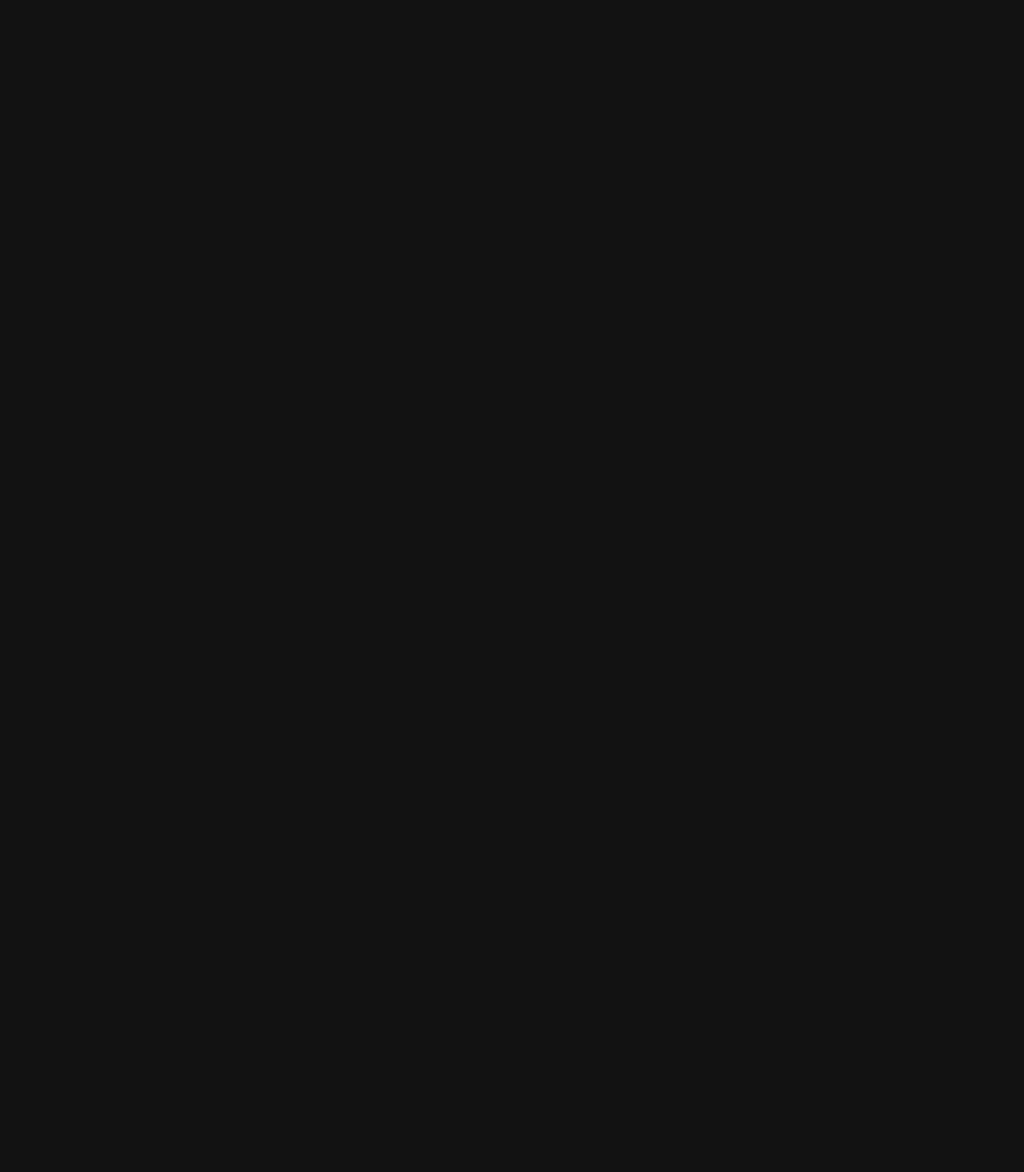
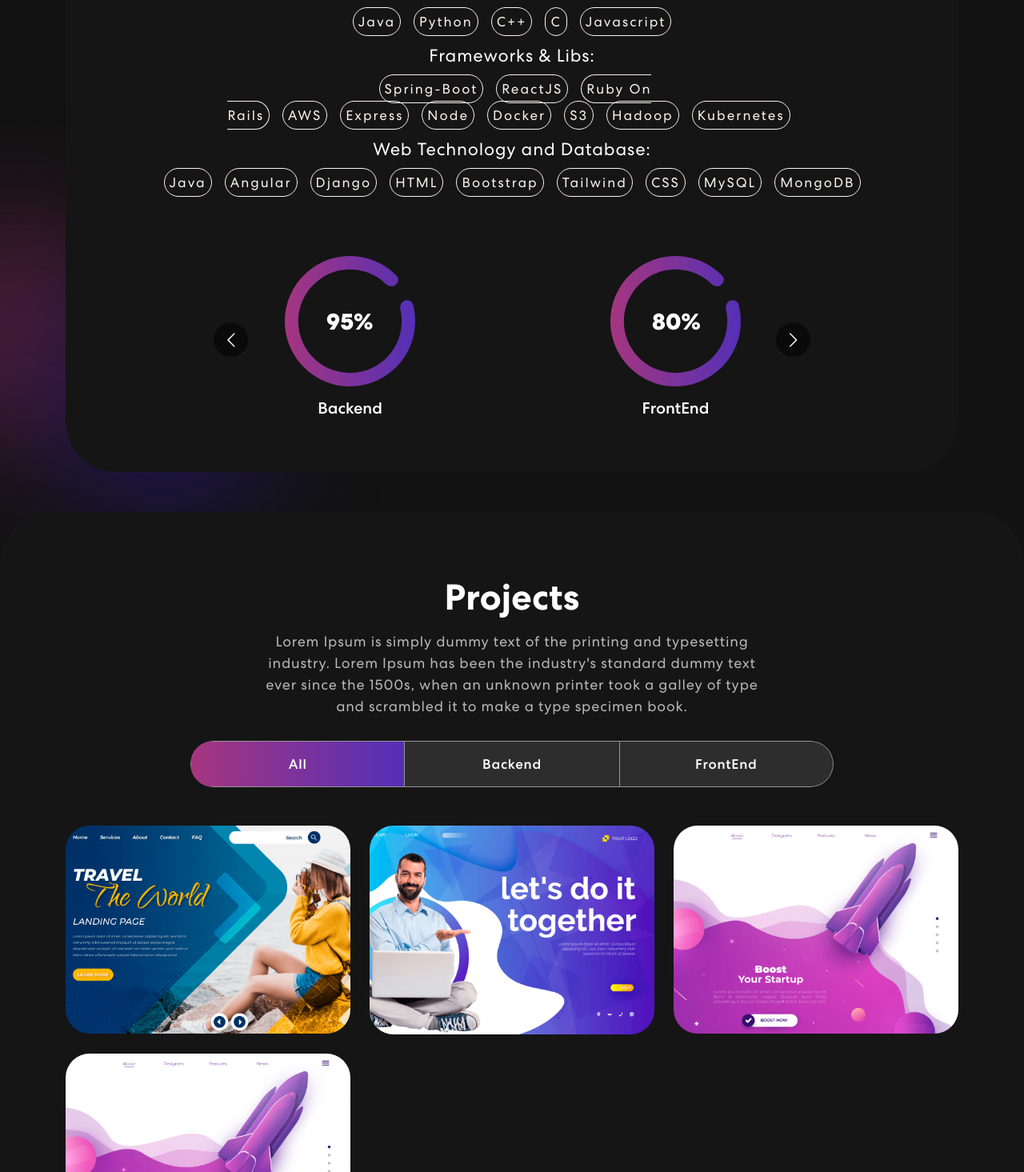
Before and after one commit to vickymachado24/portfolio-app, a React (Create React App) app: page / in a window 1280 px wide. Shown: the part 925-2390 px from the top of the page at 80% size. Before the commit the page ends 826 px from the top, so only its background shows below. Built offline with nearby package versions, Linux system fonts and the light colour scheme.

Commit message:
Updated the skills and projects sections

```diff
--- a/package.json
+++ b/package.json
@@ -13,6 +13,8 @@
     "react-bootstrap": "^2.10.2",
     "react-bootstrap-icons": "^1.11.4",
     "react-dom": "^18.3.1",
+    "react-multi-carousel": "^2.8.5",
+    "react-on-screen": "^2.1.1",
     "react-scripts": "5.0.1",
     "web-vitals": "^2.1.4"
   },
--- a/src/App.css
+++ b/src/App.css
@@ -72,6 +72,7 @@
 		max-width: 100%;
 		padding: 0 150px;
 	}
+
 }
 
 p.success {
@@ -322,19 +323,39 @@
 	font-weight: 700;
 }
 .skill p {
-    color: #B8B8B8;
-    font-size: 18px;
+    color: #ffffff;
+    font-size: 22px;
     letter-spacing: 0.8px;
     line-height: 1.5em;
     margin: 14px 0 75px 0;
+}
+.skill-sec{
+  background: transparent;
+  border: 1px solid;
+  border-radius: 20px;
+  margin: 6px 8px;
+  display: inline;
+  padding: 6px;
+}
+.skill-sec:hover{
+  background: linear-gradient(90.21deg, #AA367C -5.91%, #4A2FBD 111.58%);
+  transition: 0.4s ease-in;
 }
 .skill-slider {
   width: 80%;
   margin: 0 auto;
   position: relative;
 }
+.skill-descriptive{
+  margin: 9px;
+  background: transparent;
+  color: #fdf2f2;
+  font-size: 17px;
+  letter-spacing: 2px;
+  align-items: center;
+}
 .skill-slider .item img {
-  width: 50%;
+  width: 40%;
   margin: 0 auto 15px auto;
 }
 .background-image-left {
@@ -349,12 +370,14 @@
 .project {
   padding: 80px 0;
   position: relative;
-  background-color: black;
+  background-color: #151515;
+  border-radius: 64px;
 }
 .project h2 {
 	font-size: 45px;
 	font-weight: 700;
   text-align: center;
+  align-content: center;
 }
 .project p {
   color: #B8B8B8;
@@ -364,6 +387,7 @@
   margin: 14px auto 30px auto;
   text-align: center;
   width: 56%;
+  align-content: center;
 }
 .project .nav.nav-pills {
   width: 72%;
--- a/src/App.js
+++ b/src/App.js
@@ -2,12 +2,16 @@
 import Banner from './Components/Banner';
 import NavigationBar from './Components/NavigationBar';
 import 'bootstrap/dist/css/bootstrap.min.css';
+import Skills from './Components/Skills';
+import Projects from './Components/Projects';
 
 function App() {
   return (
     <div className="App">
     <NavigationBar/>
     <Banner/>
+    <Skills/>
+    <Projects/>
     </div>
   );
 }
--- /dev/null
+++ b/src/Components/ProjectCard.js
@@ -0,0 +1,15 @@
+import { Col } from "react-bootstrap";
+
+export const ProjectCard = ({ title, description, imgUrl, gitUrl }) => {
+  return (
+    <Col size={12} sm={6} md={4}>
+      <div className="proj-imgbx">
+        <img src={imgUrl} alt={title}/>
+        <div className="proj-txtx">
+          <h4>{title}</h4>
+          <span>{description}</span>
+        </div>
+      </div>
+    </Col>
+  )
+}
--- /dev/null
+++ b/src/Components/Projects.js
@@ -0,0 +1,124 @@
+import { Container, Row, Col, Tab, Nav } from "react-bootstrap";
+import { ProjectCard } from "./ProjectCard";
+import projImg1 from "../assets/img/project-img1.png";
+import projImg2 from "../assets/img/project-img2.png";
+import projImg3 from "../assets/img/project-img3.png";
+import colorSharp2 from "../assets/img/color-sharp2.png";
+import TrackVisibility from 'react-on-screen';
+import React from 'react'
+
+function Projects() {
+   const projects = [
+    {
+      title: "Elastic Video Analysis Using AWS",
+      description: "Created a scalable video analysis app with AWS PaaS, utilizing AWS Lambda, S3, FFmpeg, ResNet-34, and SSD for efficient serverless computing, storage, frame extraction, and precise face recognition.",
+      imgUrl: projImg1,
+      keywords:["AWS","Lambda","AWS S3","FFMPEG","Backend"],
+      gitUrl:""
+    },
+    {
+      title: "Intelligent Farming System",
+      description: "Developed an IoT-based Greenhouse Automation System to monitor and control environmental factors in real-time. Created an integrated Android application for seamless monitoring, alerts, and control of critical actions like watering and pest control, enhancing plant care efficiency.",
+      imgUrl: projImg2,
+      keywords: ["IoT", "Arduino Uno", "Java", "Android","Backend","Frontend"],
+      gitUrl:""
+    },
+    {
+      title: "Vehicular Communication Using LI-FI",
+      description: "Developed a collision avoidance system using LI-FI technology for vehicular communication, enabling data exchange to prevent accidents. Implemented speed monitoring to ensure the hind vehicle does not surpass the fore vehicle's speed.",
+      keywords: ["LI-FI", "vehicular communication", "Java", "Arduino Uno","Backend"],
+      imgUrl: projImg3,
+      gitUrl:""
+    },
+    {
+      title: "Protfolio Project",
+      description: "Developed a collision avoidance system using LI-FI technology for vehicular communication, enabling data exchange to prevent accidents. Implemented speed monitoring to ensure the hind vehicle does not surpass the fore vehicle's speed.",
+      keywords: ["LI-FI", "vehicular communication", "Java", "Arduino Uno","Frontend"],
+      imgUrl: projImg3,
+      gitUrl:""
+    }
+  ];
+  const filterProjects = (keyword) => {
+    return projects.filter(project => project.keywords.includes(keyword));
+  };
+
+  const backendProjects = filterProjects('Backend');
+  const frontendProjects = filterProjects('Frontend');
+
+
+  return (
+    <section className="project"  id="projects">
+      <Container>
+        <Row>
+          <Col size={12}>
+            <TrackVisibility>
+              {({ isVisible }) =>
+              <div className={isVisible ? "animate__animated animate__fadeIn": ""}>
+                <h2>Projects</h2>
+                <p>Lorem Ipsum is simply dummy text of the printing and typesetting industry. Lorem Ipsum has been the industry's standard dummy text ever since the 1500s, when an unknown printer took a galley of type and scrambled it to make a type specimen book.</p>
+                <Tab.Container id="projects-tabs" defaultActiveKey="first">
+                  <Nav variant="pills" className="nav-pills mb-5 justify-content-center align-items-center" id="pills-tab">
+                    <Nav.Item>
+                      <Nav.Link eventKey="first">All</Nav.Link>
+                    </Nav.Item>
+                    <Nav.Item>
+                      <Nav.Link eventKey="second">Backend</Nav.Link>
+                    </Nav.Item>
+                    <Nav.Item>
+                      <Nav.Link eventKey="third">FrontEnd</Nav.Link>
+                    </Nav.Item>
+                  </Nav>
+                  <Tab.Content id="slideInUp" className={isVisible ? "animate__animated animate__slideInUp" : ""}>
+                    <Tab.Pane eventKey="first">
+                      <Row>
+                        {
+                          projects.map((project, index) => {
+                            return (
+                              <ProjectCard
+                                key={index}
+                                {...project}
+                                />
+                            )
+                          })
+                        }
+                        </Row>
+                    </Tab.Pane>
+                    <Tab.Pane eventKey="second">
+                    <Row>
+                        {
+                          backendProjects.map((project, index) => {
+                            return (
+                              <ProjectCard
+                                key={index}
+                                {...project}
+                                />
+                            )
+                          })
+                        } </Row>
+                        </Tab.Pane>
+                    <Tab.Pane eventKey="third">
+                    <Row>
+                        {
+                          frontendProjects.map((project, index) => {
+                            return (
+                              <ProjectCard
+                                key={index}
+                                {...project}
+                                />
+                            )
+                          })
+                        } </Row>
+                    </Tab.Pane>
+                  </Tab.Content>
+                </Tab.Container>
+              </div>}
+            </TrackVisibility>
+          </Col>
+        </Row>
+      </Container>
+      <img className="background-image-right" src={colorSharp2}></img>
+    </section>
+  )
+}
+
+export default Projects
--- /dev/null
+++ b/src/Components/Skills.js
@@ -0,0 +1,78 @@
+import meter1 from "../assets/img/meter1.svg";
+import meter2 from "../assets/img/meter2.svg";
+import meter3 from "../assets/img/meter3.svg";
+import Carousel from 'react-multi-carousel';
+import 'react-multi-carousel/lib/styles.css';
+import colorSharp from "../assets/img/color-sharp.png"
+
+
+function Skills() {
+  const pLanguagesKnown = ["Java", "Python", "C++", "C", "Javascript"];
+  const formattedLang = pLanguagesKnown.map( lang => <span className="skill-sec">{lang}</span>)
+  const technology = ["Spring-Boot" ,"ReactJS", "Ruby On Rails", "AWS", "Express", "Node", "Docker", "S3", "Hadoop", "Kubernetes", ];
+  const formattedTech = technology.map(tech => <span className="skill-sec">{tech}</span>)
+  const dbs = ["Java", "Angular", "Django", "HTML", "Bootstrap","Tailwind", "CSS", "MySQL", "MongoDB"];
+  const formatteddbs = dbs.map(dbs => <span className="skill-sec">{dbs}</span>)
+  const responsive = {
+    superLargeDesktop: {
+      // the naming can be any, depends on you.
+      breakpoint: { max: 4000, min: 3000 },
+      items: 5
+    },
+    desktop: {
+      breakpoint: { max: 3000, min: 1024 },
+      items: 3
+    },
+    tablet: {
+      breakpoint: { max: 1024, min: 464 },
+      items: 2
+    },
+    mobile: {
+      breakpoint: { max: 464, min: 0 },
+      items: 1
+    }
+  };
+
+  return (
+    <section className="skill" id="skills">
+        <div className="container">
+            <div className="row">
+                <div className="col-12">
+                    <div className="skill-bx wow zoomIn">
+                        <h2>Skills</h2>
+                        <p>
+                            Programming Languages:<br></br>
+                            <div className='skill-descriptive'>{formattedLang}</div>
+                          Frameworks & Libs:<br></br>
+                          <div className='skill-descriptive'>{formattedTech} </div>
+                          Web Technology and Database: <br></br>
+                          <div className='skill-descriptive'>{formatteddbs}</div>
+                        </p>
+                        <Carousel responsive={responsive} infinite={true} className="owl-carousel owl-theme skill-slider">
+                            <div className="item">
+                                <img src={meter1} alt="Backend" />
+                                <h5>Backend</h5>
+                            </div>
+                            <div className="item">
+                                <img src={meter2} alt="FrontEnd" />
+                                <h5>FrontEnd</h5>
+                            </div>
+                            <div className="item">
+                                <img src={meter3} alt="Mobile" />
+                                <h5>Mobile</h5>
+                            </div>
+                            <div className="item">
+                                <img src={meter1} alt="SoftSkills" />
+                                <h5>SoftSkills</h5>
+                            </div>
+                        </Carousel>
+                    </div>
+                </div>
+            </div>
+        </div>
+        <img className="background-image-left" src={colorSharp} alt="Skill-background" />
+    </section>
+  )
+}
+
+export default Skills
```
Also changed, not shown: 1 other file (tests, documents, lock files or other folders).
